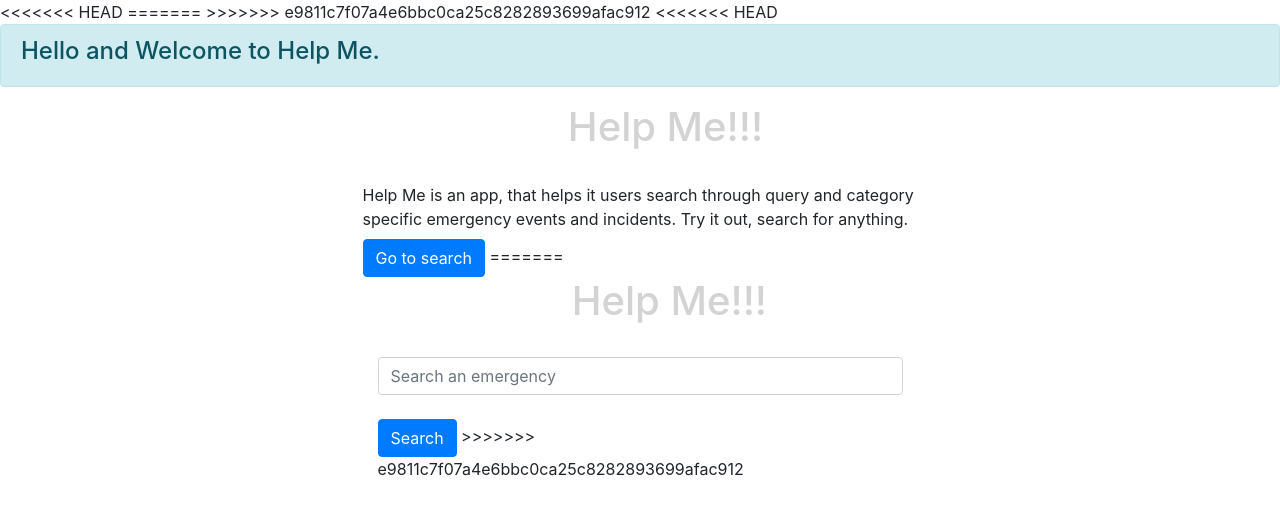
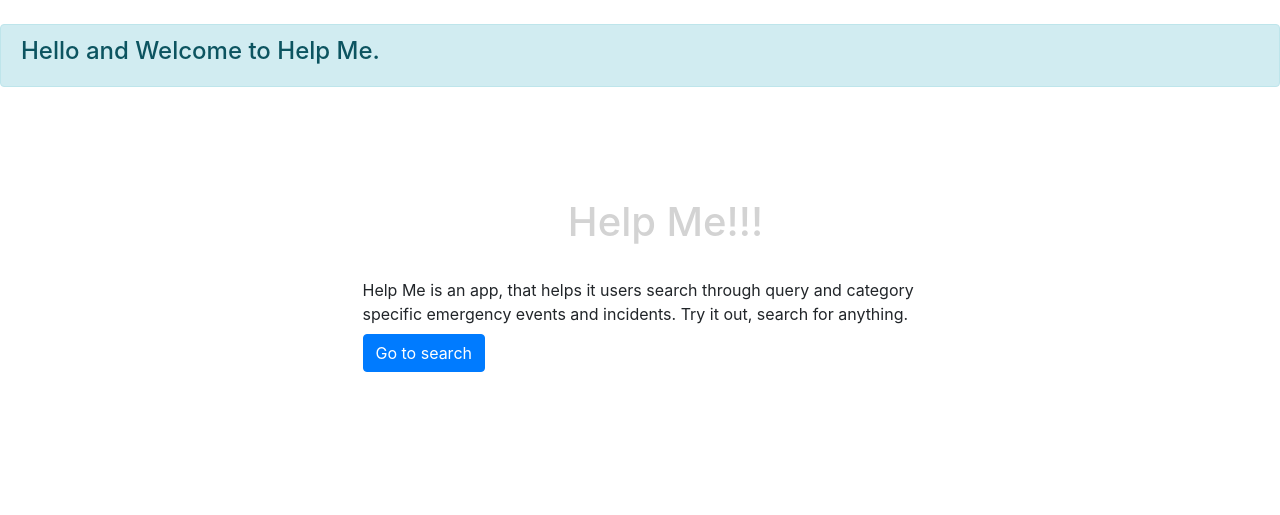
Before and after one commit to yufeicheniffy/msccs-t23, a Flask app: page / in a window 1280 px wide. Shown: the top 515 px of the page. Run offline with Flask 2, Linux system fonts and the light colour scheme; data that the repository does not hold is empty; some libraries are stand-ins or nearby versions.

Commit message:
‘solved merge conflic’

```diff
--- a/app/templates/home.html
+++ b/app/templates/home.html
@@ -4,18 +4,13 @@
       .home_form{
         max-width: 50%;
         margin-left: 25%;
-<<<<<<< HEAD
         margin-top: 10%;
-=======
-        margin-top: 20%;
->>>>>>> e9811c7f07a4e6bbc0ca25c8282893699afac912
       }
       .home_title{
           color: #d3d3d3;
           margin-left: 37%;
       }
     </style>
-<<<<<<< HEAD
     <br>
     <div class="alert alert-info" role="alert">
             <h4 class="alert-heading">Hello and Welcome to Help Me.</h4>
@@ -26,14 +21,6 @@
                 <label for="name"> </label>
                 <label for="other">Help Me is an app, that helps it users search through query and category specific emergency events and incidents. Try it out, search for anything.</label>
                 <input class="btn btn-primary btn-xs search_button" type="submit" value="Go to search" />
-=======
-    <div class="container">
-            <form class="home_form" action="/search" method="POST">
-                <h1 class="home_title">Help Me!!!</h1>
-                <label for="name"> </label>
-                <input class="form-control search_input" type="text" id="name" name="query" placeholder="Search an emergency" /><br/>
-                <input class="btn btn-primary btn-xs search_button" type="submit" value="Search" />
->>>>>>> e9811c7f07a4e6bbc0ca25c8282893699afac912
             </form>
     </div>
 {% endblock body_content %}
--- a/app/templates/layout.html
+++ b/app/templates/layout.html
@@ -25,10 +25,7 @@
             }(document, "script", "twitter-wjs"));
         </script>
         <script src="{{ url_for('static', filename='js/form.js') }}"></script>
-<<<<<<< HEAD
         <script src="{{ url_for('static', filename='js/priority.js') }}"></script>
-=======
->>>>>>> e9811c7f07a4e6bbc0ca25c8282893699afac912
 </head>
 
 <!-- code to add class to body tag if its the search page -->
@@ -40,35 +37,21 @@
     {% block body_content %}
         <header class="site-header">
             <nav class="navbar navbar-expand-lg navbar-dark bg-dark">
-<<<<<<< HEAD
                 <a class="navbar-brand" href="/home">Help Me!</a>
-=======
-                <a class="navbar-brand" href="#">Help Me!</a>
->>>>>>> e9811c7f07a4e6bbc0ca25c8282893699afac912
                 <button class="navbar-toggler" type="button" data-toggle="collapse" data-target="#navbarNav" aria-controls="navbarNav" aria-expanded="false" aria-label="Toggle navigation">
                     <span class="navbar-toggler-icon"></span>
                 </button>
                 <div class="collapse navbar-collapse justify-content-end" id="navbarNav">
                     <ul class="navbar-nav">
                     <li class="nav-item active">
-<<<<<<< HEAD
                         <a class="nav-link" href="/home">Home </a>
-=======
-                        <a class="nav-link" href="/">Home </a>
->>>>>>> e9811c7f07a4e6bbc0ca25c8282893699afac912
                     </li>
                     <li class="nav-item">
                         <a class="nav-link" href="/category_html">Category</a>
                     </li>
-<<<<<<< HEAD
-                    <li class="nav-item">
-                        <a class="nav-link" href="/priority_html">Priority</a>
-                    </li>
                     <li class="nav-item">
                         <a class="nav-link" href="/tweetapi">Retrieve</a>
                     </li>
-=======
->>>>>>> e9811c7f07a4e6bbc0ca25c8282893699afac912
                     </ul>
                 </div>
             </nav>
```
Also changed, not shown: app/templates/category.html (+0 -30 lines).
